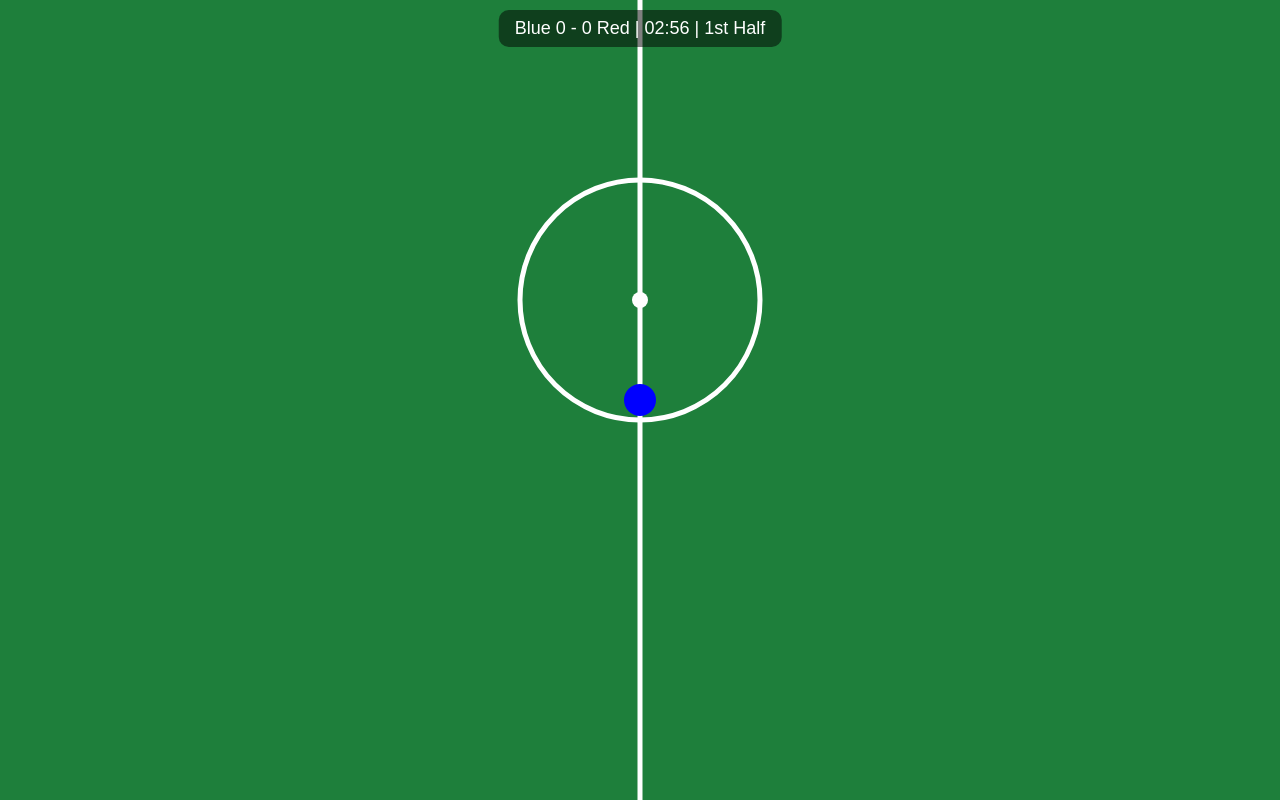
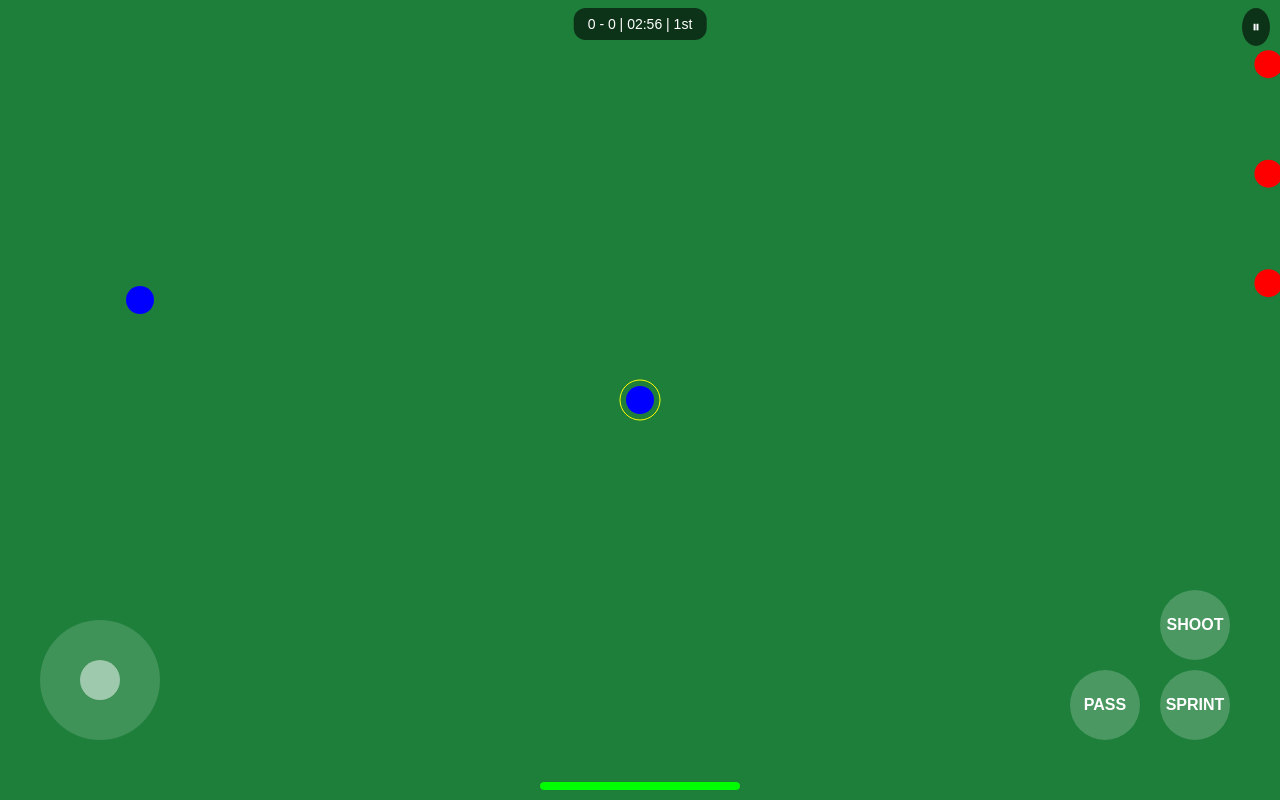
Before and after one commit to adrian14pro/Footblaze-Arcade-Soccer, a plain HTML site: page index.html in a window 1280 px wide. Drawn offline with Linux system fonts and the light colour scheme.

Commit message:
Update index.html

```diff
--- a/index.html
+++ b/index.html
@@ -3,168 +3,304 @@
 <head>
 <meta charset="UTF-8">
 <title>Footblaze Mobile</title>
-<meta name="viewport" content="width=device-width, initial-scale=1.0">
+<meta name="viewport" content="width=device-width, initial-scale=1.0, user-scalable=no">
 <style>
-  body {
-    margin: 0;
-    overflow: hidden;
-    background: #0b6623;
-    font-family: Arial, sans-serif;
-  }
+body{margin:0;overflow:hidden;background:#0b6623;font-family:Arial}
+canvas{display:block;touch-action:none}
 
-  #ui {
-    position: fixed;
-    top: 10px;
-    left: 50%;
-    transform: translateX(-50%);
-    color: white;
-    font-size: 18px;
-    background: rgba(0,0,0,0.5);
-    padding: 8px 16px;
-    border-radius: 10px;
-    z-index: 10;
-  }
+/* UI */
+#topUI{
+ position:fixed;top:8px;left:50%;
+ transform:translateX(-50%);
+ background:rgba(0,0,0,.6);
+ color:white;padding:8px 14px;
+ border-radius:12px;font-size:14px;z-index:10
+}
+#pause{position:fixed;top:8px;right:10px;
+ background:rgba(0,0,0,.6);color:white;
+ padding:10px;border-radius:50%;z-index:10}
 
-  canvas {
-    display: block;
-  }
+/* Buttons */
+.btn{
+ position:fixed;bottom:60px;
+ width:70px;height:70px;
+ border-radius:50%;
+ background:rgba(255,255,255,.2);
+ color:white;font-weight:bold;
+ display:flex;align-items:center;justify-content:center;
+}
+#pass{right:140px}
+#shoot{right:50px;bottom:140px}
+#sprint{right:50px}
+
+/* Joystick */
+#joyBase{
+ position:fixed;left:40px;bottom:60px;
+ width:120px;height:120px;
+ border-radius:50%;
+ background:rgba(255,255,255,.15)
+}
+#joyStick{
+ position:absolute;left:40px;top:40px;
+ width:40px;height:40px;border-radius:50%;
+ background:rgba(255,255,255,.5)
+}
+
+/* Stamina */
+#staminaBar{
+ position:fixed;bottom:10px;left:50%;
+ transform:translateX(-50%);
+ width:200px;height:8px;
+ background:#444;border-radius:5px
+}
+#stamina{
+ height:100%;width:100%;
+ background:lime;border-radius:5px
+}
 </style>
 </head>
 <body>
 
-<div id="ui">
-  <span id="score">Blue 0 - 0 Red</span> |
-  <span id="timer">03:00</span> |
-  <span id="half">1st Half</span>
+<div id="topUI">
+<span id="score">0 - 0</span> |
+<span id="time">03:00</span> |
+<span id="half">1st</span>
 </div>
+<div id="pause">⏸</div>
+
+<div id="joyBase"><div id="joyStick"></div></div>
+<div id="pass" class="btn">PASS</div>
+<div id="shoot" class="btn">SHOOT</div>
+<div id="sprint" class="btn">SPRINT</div>
+<div id="staminaBar"><div id="stamina"></div></div>
 
 <canvas id="game"></canvas>
 
 <script>
-const canvas = document.getElementById("game");
-const ctx = canvas.getContext("2d");
+/* CANVAS */
+const canvas=document.getElementById("game");
+const ctx=canvas.getContext("2d");
+canvas.width=innerWidth;
+canvas.height=innerHeight;
 
-canvas.width = window.innerWidth;
-canvas.height = window.innerHeight;
+/* FIELD */
+const pitch={w:4000,h:2200};
+const cam={x:0,y:0};
 
-// PITCH
-const pitch = { width: 3000, height: 1800 };
+/* BALL */
+const ball={x:2000,y:1100,vx:0,vy:0,r:8};
 
-// CAMERA
-const camera = { x: 0, y: 0 };
+/* MATCH */
+let time=180,half=1,last=Date.now();
+let blueScore=0,redScore=0;
+let paused=false;
 
-// BALL
-const ball = { x: 1500, y: 900, r: 8 };
+/* FORMATION 4-3-3 (BLUE) */
+const formation=[
+ {x:300,y:1100,role:"GK"},
+ {x:700,y:500},{x:700,y:900},{x:700,y:1300},{x:700,y:1700},
+ {x:1200,y:700},{x:1200,y:1100},{x:1200,y:1500},
+ {x:1700,y:600},{x:1700,y:1100},{x:1700,y:1600}
+];
 
-// PLAYER (controlled)
-const player = {
-  x: 1500,
-  y: 1000,
-  r: 16,
-  speed: 4
+const blue=formation.map(f=>({
+ x:f.x,y:f.y,r:14,
+ homeX:f.x,homeY:f.y,
+ role:f.role||"P",
+ stamina:100
+}));
+
+let controlled=10; // CF
+
+/* RED TEAM */
+const red=[];
+for(let i=0;i<7;i++){
+ red.push({x:2600,y:600+i*200,r:14});
+}
+
+/* GOALS */
+const goalLeft={x:0,y:900,w:40,h:400};
+const goalRight={x:pitch.w-40,y:900,w:40,h:400};
+
+/* JOYSTICK */
+let joy={dx:0,dy:0,active:false};
+const joyBase=document.getElementById("joyBase");
+const joyStick=document.getElementById("joyStick");
+
+joyBase.addEventListener("touchstart",()=>joy.active=true);
+joyBase.addEventListener("touchmove",e=>{
+ if(!joy.active)return;
+ const r=joyBase.getBoundingClientRect();
+ const t=e.touches[0];
+ joy.dx=(t.clientX-(r.left+60))/25;
+ joy.dy=(t.clientY-(r.top+60))/25;
+ joyStick.style.left=40+joy.dx*10+"px";
+ joyStick.style.top=40+joy.dy*10+"px";
+});
+joyBase.addEventListener("touchend",()=>{
+ joy.active=false;joy.dx=joy.dy=0;
+ joyStick.style.left="40px";
+ joyStick.style.top="40px";
+});
+
+/* BUTTONS */
+document.getElementById("pause").onclick=()=>paused=!paused;
+
+document.getElementById("pass").onclick=()=>{
+ let nearest=null,min=9999;
+ blue.forEach((p,i)=>{
+  if(i===controlled)return;
+  const d=Math.hypot(p.x-blue[controlled].x,p.y-blue[controlled].y);
+  if(d<min){min=d;nearest=p;}
+ });
+ if(nearest){
+  ball.vx=(nearest.x-ball.x)*0.08;
+  ball.vy=(nearest.y-ball.y)*0.08;
+ }
 };
 
-// SCORE & TIME
-let blueScore = 0;
-let redScore = 0;
-let half = 1;
-let timeLeft = 180; // 3 minutes
-let lastTime = Date.now();
+document.getElementById("shoot").ontouchstart=()=>{
+ ball.vx=(blue[controlled].x-ball.x)*0.3;
+ ball.vy=(blue[controlled].y-ball.y)*0.3;
+};
 
-// INPUT
-const keys = {};
-window.addEventListener("keydown", e => keys[e.key] = true);
-window.addEventListener("keyup", e => keys[e.key] = false);
+document.getElementById("sprint").ontouchstart=()=>{
+ blue[controlled].speed=6;
+};
+document.getElementById("sprint").ontouchend=()=>{
+ blue[controlled].speed=4;
+};
 
-// GAME LOOP
-function update() {
-  // PLAYER MOVEMENT
-  if (keys["ArrowUp"]) player.y -= player.speed;
-  if (keys["ArrowDown"]) player.y += player.speed;
-  if (keys["ArrowLeft"]) player.x -= player.speed;
-  if (keys["ArrowRight"]) player.x += player.speed;
+/* PLAYER SWITCH (TAP) */
+canvas.addEventListener("touchstart",e=>{
+ const t=e.touches[0];
+ blue.forEach((p,i)=>{
+  const sx=p.x-cam.x, sy=p.y-cam.y;
+  if(Math.hypot(t.clientX-sx,t.clientY-sy)<30){
+   controlled=i;
+  }
+ });
+});
 
-  // CAMERA FOLLOWS PLAYER (SMOOTH)
-  camera.x += ((player.x - canvas.width/2) - camera.x) * 0.05;
-  camera.y += ((player.y - canvas.height/2) - camera.y) * 0.05;
+/* UPDATE */
+function update(){
+ if(paused)return;
 
-  camera.x = Math.max(0, Math.min(camera.x, pitch.width - canvas.width));
-  camera.y = Math.max(0, Math.min(camera.y, pitch.height - canvas.height));
+ const p=blue[controlled];
+ p.speed=p.speed||4;
+ p.x+=joy.dx*p.speed;
+ p.y+=joy.dy*p.speed;
 
-  // TIMER
-  const now = Date.now();
-  if (now - lastTime >= 1000) {
-    timeLeft--;
-    lastTime = now;
+ // RETURN TO FORMATION
+ blue.forEach((pl,i)=>{
+  if(i!==controlled){
+   pl.x+=(pl.homeX-pl.x)*0.01;
+   pl.y+=(pl.homeY-pl.y)*0.01;
+  }
+ });
 
-    if (timeLeft <= 0) {
-      if (half === 1) {
-        half = 2;
-        timeLeft = 180;
-      } else {
-        alert("Match Ended!");
-        timeLeft = 0;
-      }
-    }
+ // BALL
+ ball.x+=ball.vx;
+ ball.y+=ball.vy;
+ ball.vx*=0.97;
+ ball.vy*=0.97;
+
+ // GK AI
+ const gk=blue[0];
+ gk.y+=(ball.y-gk.y)*0.05;
+ if(Math.hypot(ball.x-gk.x,ball.y-gk.y)<40){
+  ball.vx=8; ball.vy=(Math.random()-0.5)*6;
+ }
+
+ // RED AI
+ red.forEach(r=>{
+  r.x+=(ball.x-r.x)*0.002;
+  r.y+=(ball.y-r.y)*0.002;
+ });
+
+ // GOALS
+ if(ball.x<goalLeft.x+goalLeft.w &&
+    ball.y>goalLeft.y && ball.y<goalLeft.y+goalLeft.h){
+  redScore++; reset();
+ }
+ if(ball.x>goalRight.x &&
+    ball.y>goalRight.y && ball.y<goalRight.y+goalRight.h){
+  blueScore++; reset();
+ }
+
+ // CAMERA
+ cam.x+=(p.x-canvas.width/2-cam.x)*0.05;
+ cam.y+=(p.y-canvas.height/2-cam.y)*0.05;
+ cam.x=Math.max(0,Math.min(cam.x,pitch.w-canvas.width));
+ cam.y=Math.max(0,Math.min(cam.y,pitch.h-canvas.height));
+
+ // TIMER
+ if(Date.now()-last>1000){
+  time--;last=Date.now();
+  if(time<=0){
+   if(half===1){half=2;time=180}
+   else alert("Match Ended");
   }
+ }
 }
 
-function drawPitch() {
-  ctx.fillStyle = "#1e7f3b";
-  ctx.fillRect(-camera.x, -camera.y, pitch.width, pitch.height);
-
-  ctx.strokeStyle = "white";
-  ctx.lineWidth = 5;
-
-  // Center line
-  ctx.beginPath();
-  ctx.moveTo(pitch.width/2 - camera.x, -camera.y);
-  ctx.lineTo(pitch.width/2 - camera.x, pitch.height - camera.y);
-  ctx.stroke();
-
-  // Center circle
-  ctx.beginPath();
-  ctx.arc(pitch.width/2 - camera.x, pitch.height/2 - camera.y, 120, 0, Math.PI * 2);
-  ctx.stroke();
+/* RESET */
+function reset(){
+ ball.x=2000;ball.y=1100;
+ ball.vx=ball.vy=0;
+ blue.forEach(p=>{p.x=p.homeX;p.y=p.homeY});
 }
 
-function draw() {
-  ctx.clearRect(0, 0, canvas.width, canvas.height);
+/* DRAW */
+function draw(){
+ ctx.clearRect(0,0,canvas.width,canvas.height);
 
-  drawPitch();
+ // FIELD
+ ctx.fillStyle="#1e7f3b";
+ ctx.fillRect(-cam.x,-cam.y,pitch.w,pitch.h);
+ ctx.strokeStyle="white";
+ ctx.strokeRect(-cam.x,-cam.y,pitch.w,pitch.h);
 
-  // BALL
-  ctx.fillStyle = "white";
+ // GOALS
+ ctx.fillRect(goalLeft.x-cam.x,goalLeft.y-cam.y,goalLeft.w,goalLeft.h);
+ ctx.fillRect(goalRight.x-cam.x,goalRight.y-cam.y,goalRight.w,goalRight.h);
+
+ // BALL
+ ctx.beginPath();
+ ctx.arc(ball.x-cam.x,ball.y-cam.y,ball.r,0,7);
+ ctx.fill();
+
+ // PLAYERS
+ blue.forEach((pl,i)=>{
+  ctx.fillStyle="blue";
   ctx.beginPath();
-  ctx.arc(ball.x - camera.x, ball.y - camera.y, ball.r, 0, Math.PI * 2);
+  ctx.arc(pl.x-cam.x,pl.y-cam.y,pl.r,0,7);
   ctx.fill();
 
-  // PLAYER
-  ctx.fillStyle = "blue";
+  if(i===controlled){
+   ctx.strokeStyle="yellow";
+   ctx.beginPath();
+   ctx.arc(pl.x-cam.x,pl.y-cam.y,pl.r+6,0,7);
+   ctx.stroke();
+  }
+ });
+
+ ctx.fillStyle="red";
+ red.forEach(r=>{
   ctx.beginPath();
-  ctx.arc(player.x - camera.x, player.y - camera.y, player.r, 0, Math.PI * 2);
+  ctx.arc(r.x-cam.x,r.y-cam.y,r.r,0,7);
   ctx.fill();
+ });
 
-  // UI
-  document.getElementById("score").innerText =
-    `Blue ${blueScore} - ${redScore} Red`;
-
-  document.getElementById("half").innerText =
-    half === 1 ? "1st Half" : "2nd Half";
-
-  const min = Math.floor(timeLeft / 60);
-  const sec = timeLeft % 60;
-  document.getElementById("timer").innerText =
-    `${String(min).padStart(2,"0")}:${String(sec).padStart(2,"0")}`;
+ document.getElementById("score").innerText=`${blueScore} - ${redScore}`;
+ document.getElementById("time").innerText=
+ `${String(Math.floor(time/60)).padStart(2,"0")}:${String(time%60).padStart(2,"0")}`;
+ document.getElementById("half").innerText=half===1?"1st":"2nd";
 }
 
-function gameLoop() {
-  update();
-  draw();
-  requestAnimationFrame(gameLoop);
-}
-
-gameLoop();
+/* LOOP */
+function loop(){update();draw();requestAnimationFrame(loop)}
+loop();
 </script>
 </body>
 </html>
```
